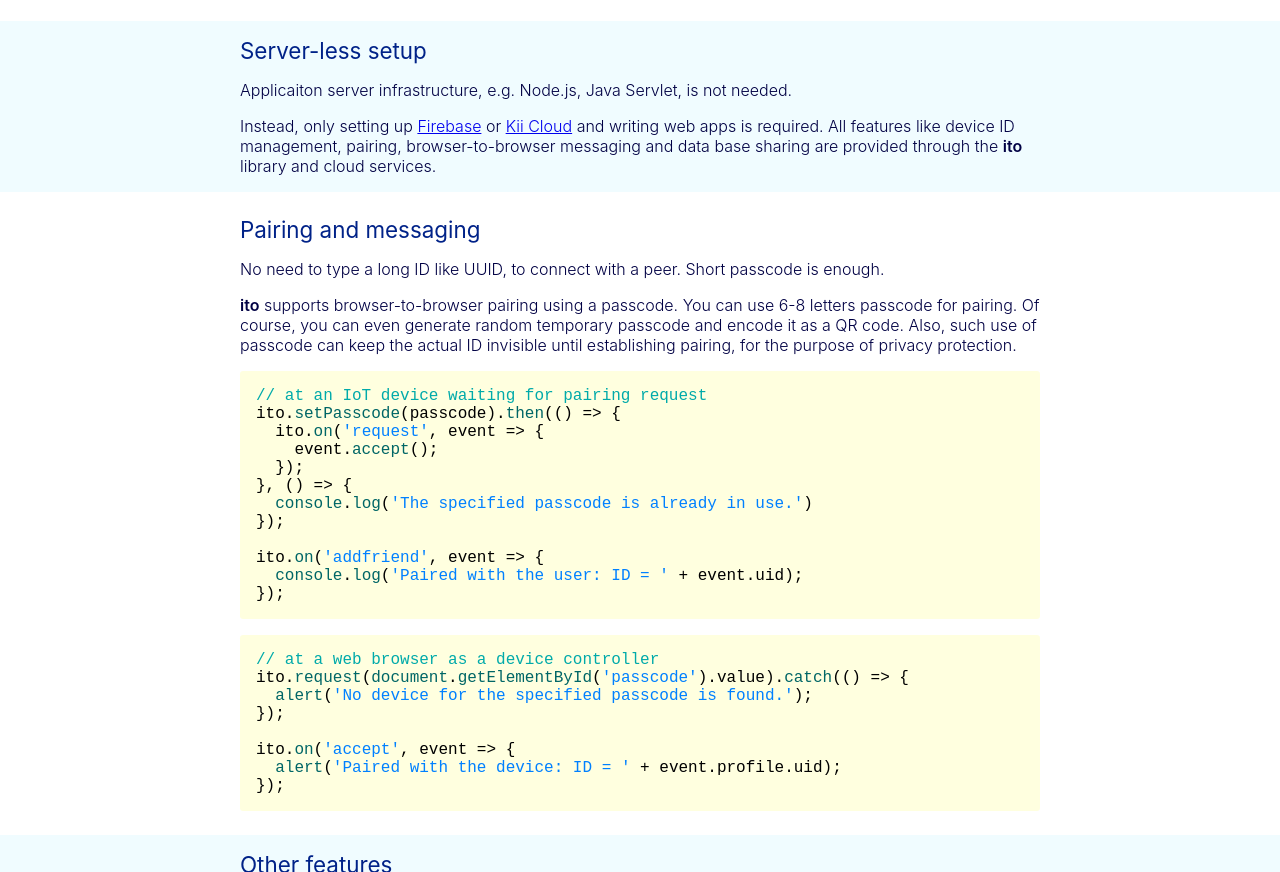
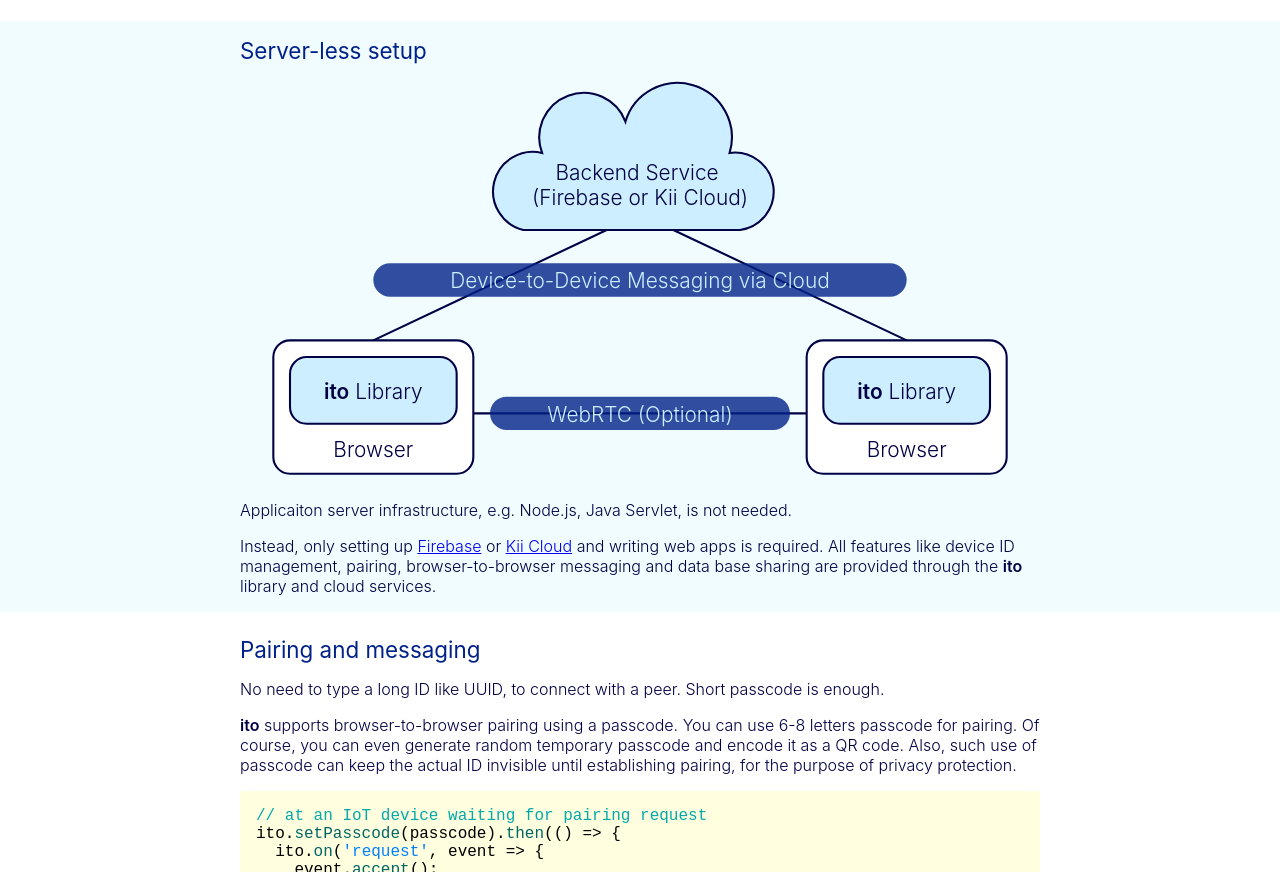
Before and after one commit to jeremyworger/ito, a website: page index.html in a window 1280 px wide. Shown: the part 1149-2021 px from the top of the page. Drawn offline with nearby package versions, Linux system fonts and the light colour scheme.

Commit message:
add a figure

```diff
--- a/index.html
+++ b/index.html
@@ -65,6 +65,7 @@ ito.on('message', event => {
     </section>
     <section>
       <h2>Server-less setup</h2>
+      <p><img class="figure" src="images/figure_1.svg"></p>
       <p>Applicaiton server infrastructure, e.g. Node.js, Java Servlet, is not needed.</p>
       <p>
         Instead, only setting up <a href="https://firebase.google.com/">Firebase</a> or <a href="https://www.kii.com/">Kii Cloud</a>
--- a/style/ito.css
+++ b/style/ito.css
@@ -43,7 +43,7 @@ pre code {
   border-radius: 0.2rem;
 }
 
-video {
+video, img.figure {
   width: 100%;
   height: auto;
 }
```
Also changed, not shown: images/figure_1.svg (added).
